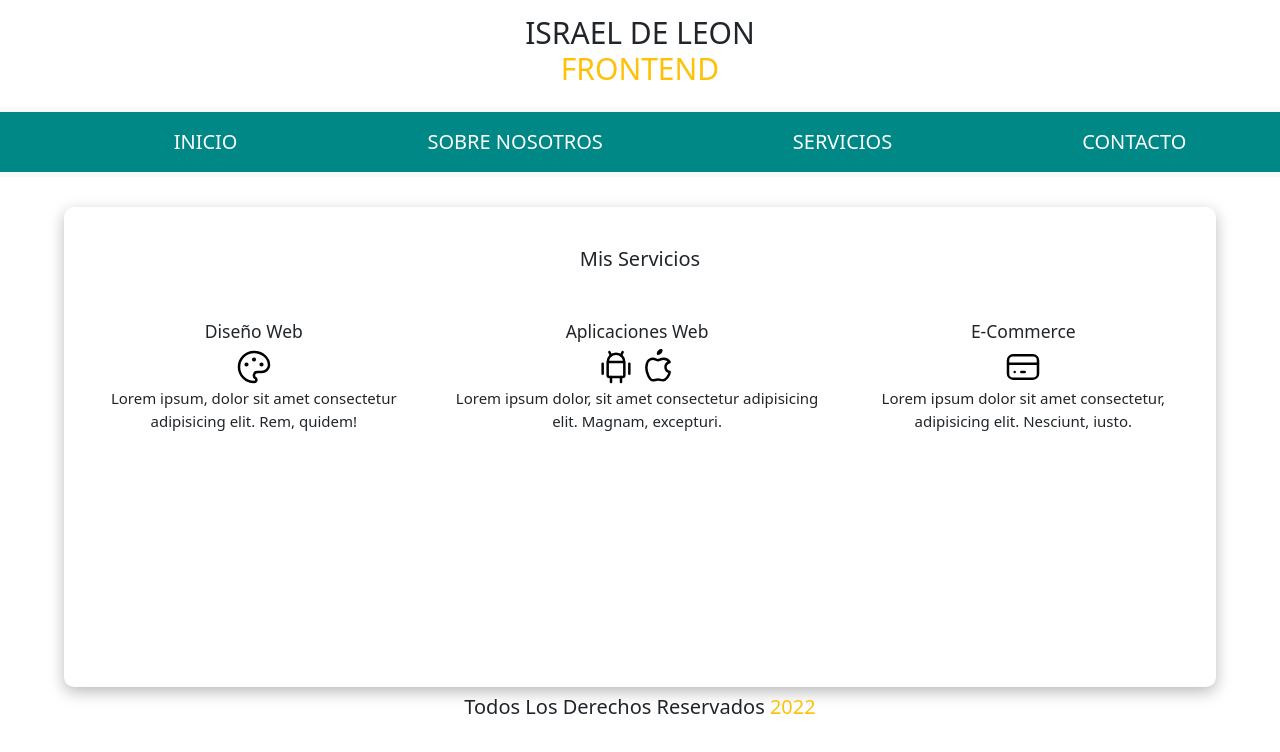
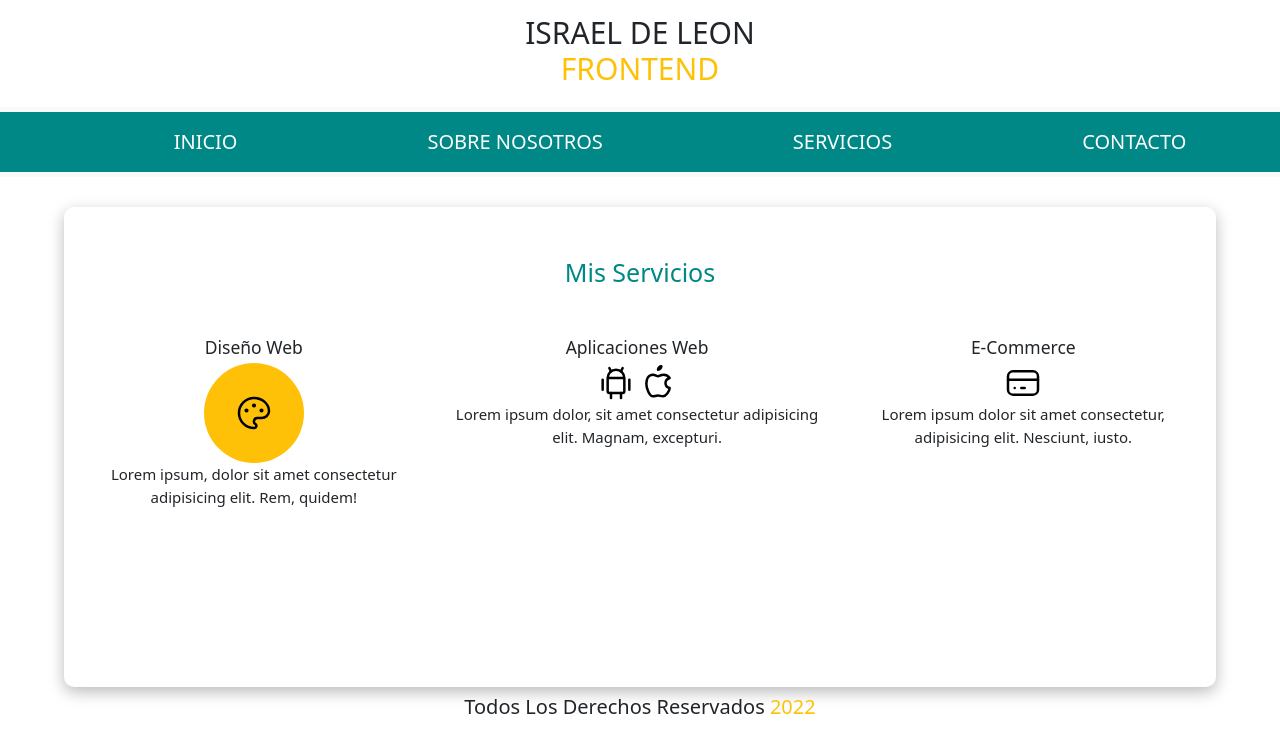
Before and after one commit to Alterlapsus/ProyectUniversity3, a plain HTML site: page servicios.html in a window 1280 px wide. Drawn offline with nearby package versions, Linux system fonts and the light colour scheme.

Commit message:
se le da estilos a los servicios

```diff
--- a/servicios.html
+++ b/servicios.html
@@ -38,11 +38,11 @@
           </nav>
 
           <main class="contenedor sombra mt-5" style="height: 60vh; width: 90%; margin: 0 auto;">
-            <h2 class="text-center" style="margin-top: 2rem;">Mis Servicios</h2>
+            <h2 class="text-center fs-1" style="margin-top: 3rem;color: #008886;">Mis Servicios</h2>
             <div class="servicios d-flex justify-content-center gap-5 text-center" style="margin-top: 5rem;">
-                <section class="servicio">
+                <section class="servicio d-flex flex-column align-items-center">
                     <h3>Diseño Web</h3>
-                    <div class="iconos">
+                    <div class="iconos d-flex justify-content-center align-items-center" style="width: 100px; height: 100px; border-radius: 50%; background-color: #FFC107;">
                         <svg xmlns="http://www.w3.org/2000/svg" class="icon icon-tabler icon-tabler-palette" width="40" height="40" viewBox="0 0 24 24" stroke-width="1.5" stroke="#000000" fill="none" stroke-linecap="round" stroke-linejoin="round">
                             <path stroke="none" d="M0 0h24v24H0z" fill="none"/>
                             <path d="M12 21a9 9 0 1 1 0 -18a9 8 0 0 1 9 8a4.5 4 0 0 1 -4.5 4h-2.5a2 2 0 0 0 -1 3.75a1.3 1.3 0 0 1 -1 2.25" />
```
